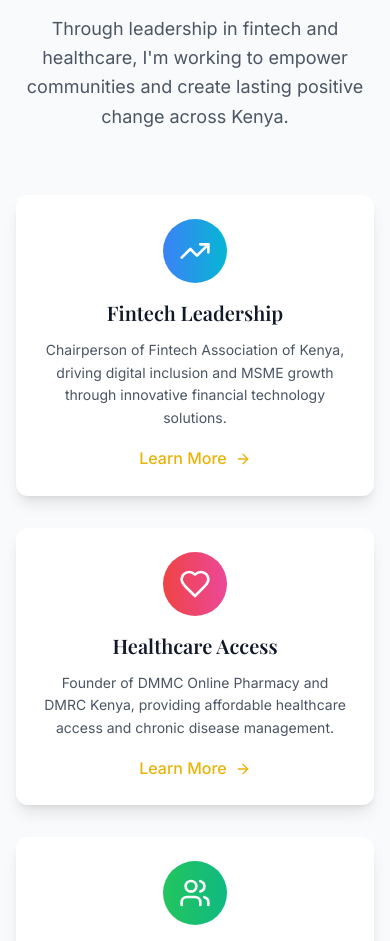
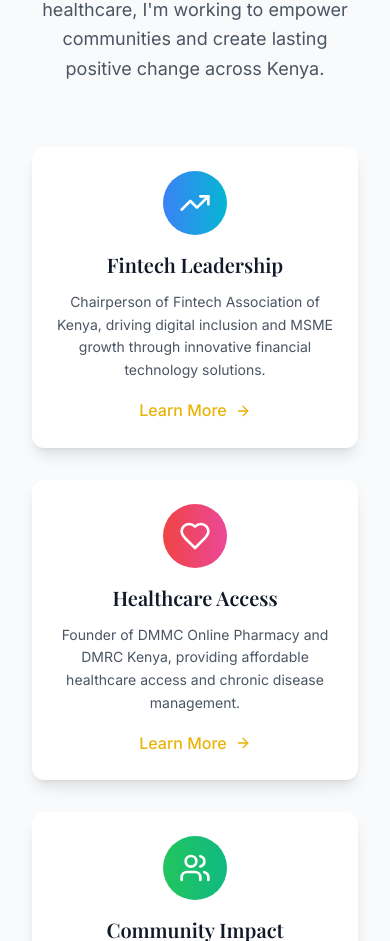
Before and after one commit to etiditalex/duncun, a Next.js app: page / in a window 390 px wide. Shown: the part 1059-2000 px from the top of the page. Built offline with nearby package versions, Linux system fonts and the light colour scheme; a web font is replaced by a local one.

Commit message:
Fix mobile responsiveness - prevent width stretching and ensure proper mobile screen fitting

```diff
--- a/app/globals.css
+++ b/app/globals.css
@@ -6,16 +6,80 @@
 @layer base {
   html {
     scroll-behavior: smooth;
+    overflow-x: hidden;
   }
 
   body {
     font-family: 'Inter', sans-serif;
     line-height: 1.6;
+    overflow-x: hidden;
+    width: 100%;
+    max-width: 100vw;
   }
 
   h1, h2, h3, h4, h5, h6 {
     font-family: 'Playfair Display', serif;
     font-weight: 600;
+  }
+
+  /* Prevent horizontal scroll on mobile */
+  * {
+    box-sizing: border-box;
+  }
+
+  /* Ensure all containers respect mobile boundaries */
+  .container-custom {
+    width: 100%;
+    max-width: 100vw;
+    padding-left: 1rem;
+    padding-right: 1rem;
+  }
+
+  @media (min-width: 640px) {
+    .container-custom {
+      padding-left: 1.5rem;
+      padding-right: 1.5rem;
+    }
+  }
+
+  @media (min-width: 1024px) {
+    .container-custom {
+      padding-left: 2rem;
+      padding-right: 2rem;
+    }
+  }
+
+  /* Mobile-specific fixes */
+  @media (max-width: 768px) {
+    /* Prevent horizontal scroll */
+    .grid {
+      gap: 1rem;
+    }
+
+    /* Ensure images don't overflow */
+    img {
+      max-width: 100%;
+      height: auto;
+    }
+
+    /* Fix button widths on mobile */
+    .btn-primary, .btn-secondary, .btn-outline {
+      width: 100%;
+      max-width: 100%;
+    }
+
+    /* Fix form inputs on mobile */
+    input, textarea, select {
+      width: 100%;
+      max-width: 100%;
+      box-sizing: border-box;
+    }
+
+    /* Fix navigation on mobile */
+    .lg\\:hidden {
+      width: 100%;
+      max-width: 100vw;
+    }
   }
 }
 
@@ -37,7 +101,23 @@
   }
 
   .container-custom {
-    @apply max-w-7xl mx-auto;
+    @apply max-w-7xl mx-auto w-full;
+    padding-left: 1rem;
+    padding-right: 1rem;
+  }
+
+  @media (min-width: 640px) {
+    .container-custom {
+      padding-left: 1.5rem;
+      padding-right: 1.5rem;
+    }
+  }
+
+  @media (min-width: 1024px) {
+    .container-custom {
+      padding-left: 2rem;
+      padding-right: 2rem;
+    }
   }
 
   .text-gradient {
--- a/components/ContactForm.tsx
+++ b/components/ContactForm.tsx
@@ -62,8 +62,8 @@ export default function ContactForm() {
   }
 
   return (
-    <form onSubmit={handleSubmit} className="space-y-6">
-      <div className="grid grid-cols-1 md:grid-cols-2 gap-6">
+    <form onSubmit={handleSubmit} className="space-y-6 w-full max-w-full">
+      <div className="grid grid-cols-1 md:grid-cols-2 gap-4 md:gap-6 w-full">
         <div>
           <label htmlFor="name" className="block text-sm font-medium text-gray-700 mb-2">
             Full Name *
--- a/components/GalleryGrid.tsx
+++ b/components/GalleryGrid.tsx
@@ -40,14 +40,14 @@ const GalleryGrid = ({ images, className = '' }: GalleryGridProps) => {
 
   return (
     <>
-      <div className={`grid grid-cols-1 md:grid-cols-2 lg:grid-cols-3 gap-6 ${className}`}>
+      <div className={`grid grid-cols-1 md:grid-cols-2 lg:grid-cols-3 gap-4 md:gap-6 w-full max-w-full ${className}`}>
         {images.map((image, index) => (
           <div
             key={index}
-            className="relative group cursor-pointer overflow-hidden rounded-xl bg-white shadow-lg hover:shadow-xl transition-all duration-300"
+            className="relative group cursor-pointer overflow-hidden rounded-xl bg-white shadow-lg hover:shadow-xl transition-all duration-300 w-full max-w-full"
             onClick={() => openLightbox(index)}
           >
-            <div className="relative w-full" style={{ aspectRatio: 'auto' }}>
+            <div className="relative w-full max-w-full" style={{ aspectRatio: 'auto' }}>
               <Image
                 src={image.src}
                 alt={image.alt}
--- a/components/Header.tsx
+++ b/components/Header.tsx
@@ -97,13 +97,13 @@ const Header = () => {
 
         {/* Mobile Navigation */}
         {isMenuOpen && (
-          <div className="lg:hidden bg-white border-t border-gray-200 shadow-lg">
-            <div className="px-4 py-6 space-y-4">
+          <div className="lg:hidden bg-white border-t border-gray-200 shadow-lg w-full">
+            <div className="px-4 py-6 space-y-4 w-full max-w-full">
               {navigation.map((item) => (
                 <Link
                   key={item.name}
                   href={item.href}
-                  className={`block text-base font-medium transition-colors duration-200 ${
+                  className={`block text-base font-medium transition-colors duration-200 w-full ${
                     pathname === item.href
                       ? 'text-primary-500'
                       : 'text-gray-700 hover:text-primary-500'
@@ -115,7 +115,7 @@ const Header = () => {
               ))}
 
               {/* Mobile Language Toggle */}
-              <div className="flex items-center space-x-2 text-sm text-gray-600 pt-4 border-t border-gray-200">
+              <div className="flex items-center space-x-2 text-sm text-gray-600 pt-4 border-t border-gray-200 w-full">
                 <Globe className="w-4 h-4" />
                 <span className="font-medium">EN</span>
                 <span className="text-gray-400">|</span>
--- a/components/Hero.tsx
+++ b/components/Hero.tsx
@@ -55,10 +55,10 @@ const Hero = () => {
   }
 
   return (
-    <section className="relative min-h-screen flex items-center overflow-hidden bg-black">
+    <section className="relative min-h-screen flex items-center overflow-hidden bg-black w-full">
       {/* Content Container */}
-      <div className="relative z-10 w-full max-w-7xl mx-auto px-4">
-        <div className="grid grid-cols-1 lg:grid-cols-2 gap-12 items-center min-h-screen py-20">
+      <div className="relative z-10 w-full max-w-7xl mx-auto px-4 sm:px-6 lg:px-8">
+        <div className="grid grid-cols-1 lg:grid-cols-2 gap-8 lg:gap-12 items-center min-h-screen py-16 lg:py-20 w-full">
           {/* Left Side - Text and Branding */}
           <div className="flex flex-col justify-center space-y-8">
             {/* Carousel Content */}
@@ -115,8 +115,8 @@ const Hero = () => {
           </div>
 
           {/* Right Side - Image Carousel */}
-          <div className="relative flex justify-center lg:justify-end">
-            <div className="relative w-64 h-80 lg:w-72 lg:h-96 overflow-hidden rounded-lg">
+          <div className="relative flex justify-center lg:justify-end w-full">
+            <div className="relative w-64 h-80 lg:w-72 lg:h-96 overflow-hidden rounded-lg max-w-full">
               {/* Carousel Images */}
               <div className="relative w-full h-full">
                 {slides.map((slide, index) => (
```
